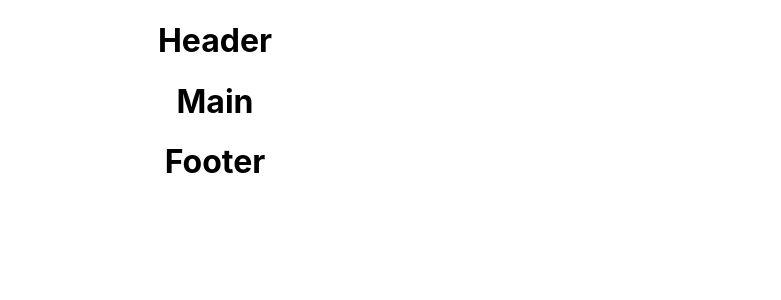
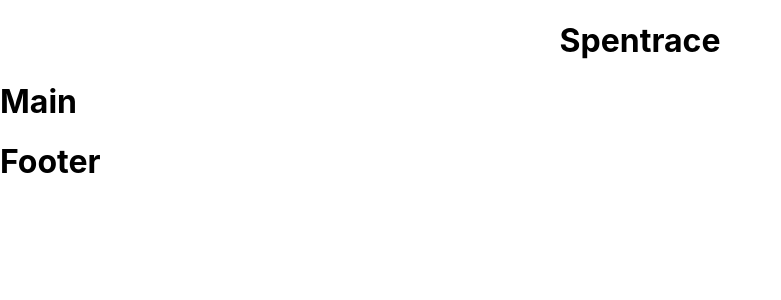
Before and after one commit to Bernard-Calma/spentrace-react, a React (Create React App) app: page / in a window 1280 px wide. Shown: the top 300 px of the page, without its empty margins (0-781 px from the left). Built offline with nearby package versions, Linux system fonts and the light colour scheme.

Commit message:
adjusted width of root div to maximize and align title to center

```diff
--- a/src/App.css
+++ b/src/App.css
@@ -1,38 +1,3 @@
-.App {
-  text-align: center;
+body {
+  width: 100%;
 }
-
-.App-logo {
-  height: 40vmin;
-  pointer-events: none;
-}
-
-@media (prefers-reduced-motion: no-preference) {
-  .App-logo {
-    animation: App-logo-spin infinite 20s linear;
-  }
-}
-
-.App-header {
-  background-color: #282c34;
-  min-height: 100vh;
-  display: flex;
-  flex-direction: column;
-  align-items: center;
-  justify-content: center;
-  font-size: calc(10px + 2vmin);
-  color: white;
-}
-
-.App-link {
-  color: #61dafb;
-}
-
-@keyframes App-logo-spin {
-  from {
-    transform: rotate(0deg);
-  }
-  to {
-    transform: rotate(360deg);
-  }
-}
--- /dev/null
+++ b/src/container/header/header.css
@@ -0,0 +1,4 @@
+.header {
+    width: 100%;
+    text-align: center;
+}
--- a/src/components/header/header.js
+++ b/src/container/header/header.js
@@ -1,11 +1,12 @@
 import React ,{Component} from 'react';
+import "./header.css"
 
 class  Header extends Component {
     render(){
         return(
-            <>
-                <h1>Header</h1>
-            </>
+            <div className='header'>
+                <h1 className="title">Spentrace</h1>
+            </div>
         )
     }
 }
```
Also changed, not shown: src/App.js (+3 -4 lines), src/components/main/main.css (deleted), src/container/footer/footer.css (added), src/container/footer/footer.js (renamed from src/components/footer/footer.js), src/container/main/main.css (added), src/container/main/main.js (renamed from src/components/main/main.js).
